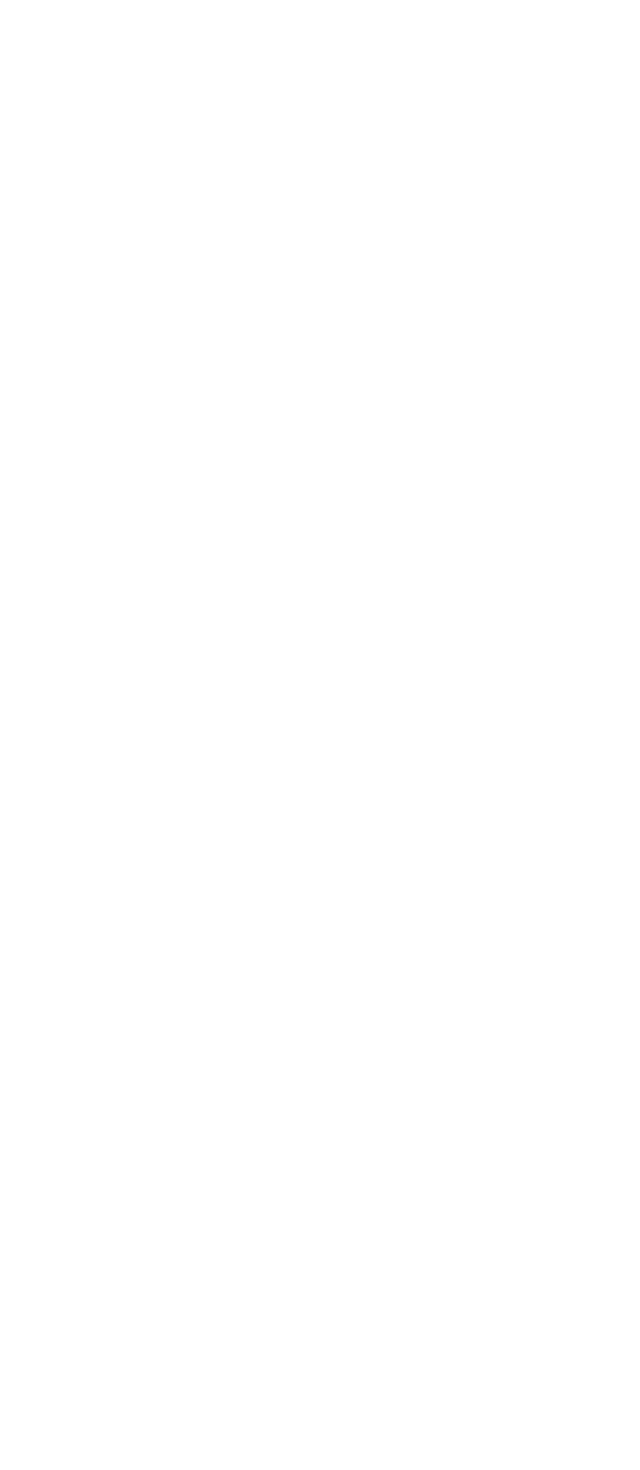
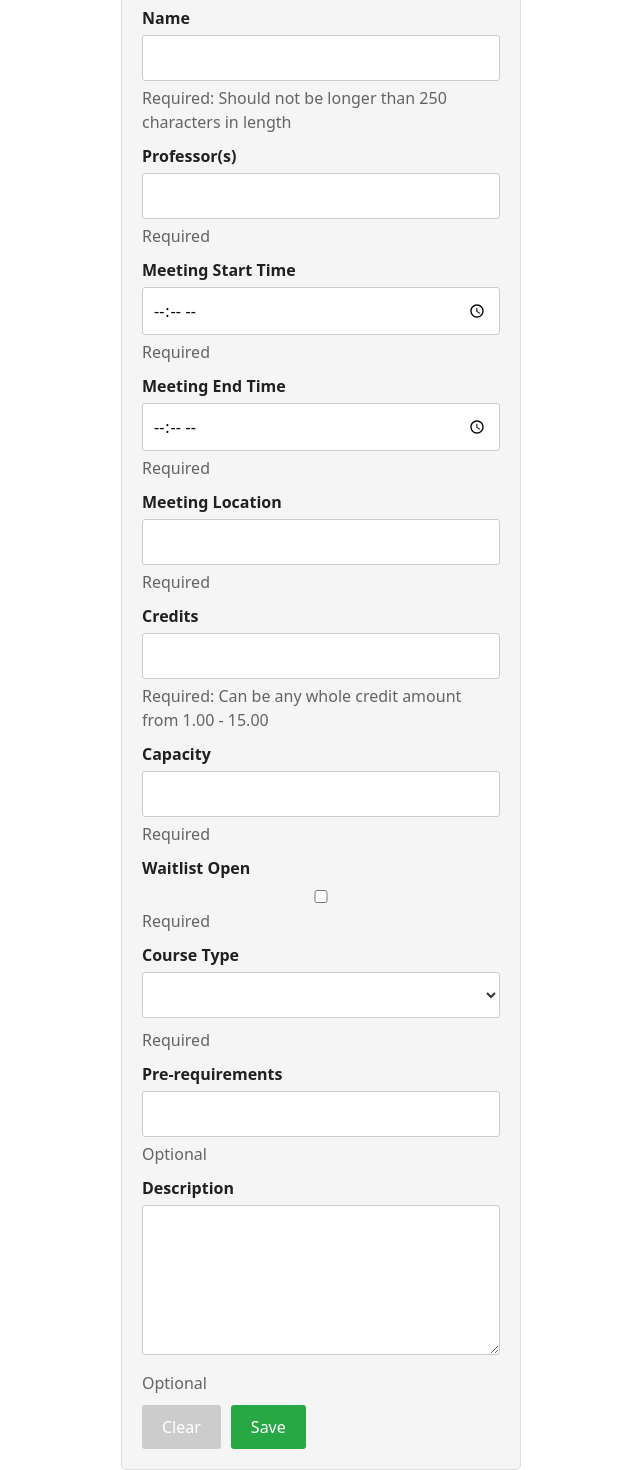
Before and after one commit to JasperCheng10/Course-Registration, a Vue app: page /admin/createcourse in a window 1280 px wide. Shown: the part 497-1967 px from the top of the page, without its empty margins (319-959 px from the left). Before the commit the page ends 800 px from the top, so only its background shows below. Built offline with nearby package versions, Linux system fonts and the light colour scheme.

Commit message:
Created a basic new course page with a basic HTML form setup and CSS

```diff
--- a/src/views/AdminCreateCourseView.vue
+++ b/src/views/AdminCreateCourseView.vue
@@ -2,107 +2,131 @@
   <main class="admincreatecourse">
     <h2>Create Course</h2>
     <p>
-      This page includes a simple todo list application, which showcases the
-      state management and form capabilities of vue.
+      Admin - Create Course Page
     </p>
 
-    <form @submit.prevent="createTodo" class="create-todo">
-      <label for="todo">New Todo</label>
-      <input type="text" id="todo" name="todo" v-model="newTodo" />
+    <form class="create-course">
+      <label for="todo">New Course</label>
+      <label for="department">Department</label>
+      <input type="text" id="department" name="Department" v-model="department" pattern="[A-Z]{4}" required />
+      <p> Required: Should consist of 4 letters A-Z </p>
+      <label for="coursenumber">Course Number</label>
+      <input type="text" id="coursenumber" name="CourseNumber" v-model="coursenumber" pattern="\d{4}" required />
+      <p> Required: Should consist of 4 numbers 0-9 </p>
+      <label for="coursename">Name</label>
+      <input type="text" id="coursename" name="Name" v-model="coursename" maxlength="250" required />
+      <p> Required: Should not be longer than 250 characters in length </p>
+      <label for="professor">Professor(s)</label>
+      <input type="text" id="professor" name="Professor" v-model="professor" required />
+      <p> Required </p>
+      <label for="starttime">Meeting Start Time</label>
+      <input type="time" id="starttime" name="Meeting Start Time" v-model="starttime" required/>
+      <p> Required </p>
+      <label for="endtime">Meeting End Time</label>
+      <input type="time" id="endtime" name="Meeting End Time" v-model="endtime" required />
+      <p> Required </p>
+      <label for="location">Meeting Location</label>
+      <input type="text" id="location" name="Meeting Location" v-model="location" required />
+      <p> Required </p>
+      <label for="credits">Credits</label>
+      <input type="number" id="credits" name="Credits" v-model="credits" min="1.00" max="15.00" step="1.00" required/>
+      <p> Required: Can be any whole credit amount from 1.00 - 15.00 </p>
+      <label for="capacity">Capacity</label>
+      <input type="text" id="capacity" name="Capacity" v-model="capacity" required/>
+      <p> Required </p>
+      <div class="waitlist">
+        <label for="waitlist">Waitlist Open</label>
+        <input type="checkbox" id="waitlist" name="WaitlistOpen" v-model="waitlist" required/>
+        <p> Required </p>
+      </div>
+      <label for="coursetype">Course Type</label>
+      <select id="coursetype" name="Course Type" v-model="coursetype" required>
+        <option value="lecture">Lecture</option>
+        <option value="discussion">Discussion</option>
+        <option value="lab">Lab</option>
+        <option value="seminar">Seminar</option>
+      </select>
+      <p> Required </p>
+      <label for="prereqs">Pre-requirements</label>
+      <input type="text" id="prereqs" name="Pre-requirements" v-model="prereqs" />
+      <p> Optional </p>
+      <label for="description">Description</label>
+      <textarea id="description" name="description" v-model="description" ></textarea>
+      <p> Optional </p>
+      <button type="reset">Clear</button>
       <button type="submit">Save</button>
     </form>
-
-    <ul>
-      <!--
-        v-for requires a unique key for every element so that it can efficiently keep track
-        of each list item. it is possible for the user to type the same todo more than once,
-        so the todo itself isn't necessarily unique. the index on its own is of course unique,
-        it represents each unique place in the array. there are unfortunately edge case issues
-        with using the index alone that we don't need to get into, so we combine the todo and
-        the index into a unique key that will work in all situations
-      -->
-      <li v-for="(todo, index) in todos" :key="todo + index">
-        {{ todo }}
-        <button @click="deleteTodo(index)">Delete</button>
-      </li>
-
-      <!--
-        it is a good user experience practice to provide feedback when in an "emtpy state",
-        in this case, where there are no todos to show yet. this informs the user of
-        the current status of the system (working), and doesn't make them wonder if something
-        has gone wrong
-       -->
-      <li v-if="todos.length === 0">
-        <p>No Todos Yet, go ahead and create one!</p>
-      </li>
-    </ul>
   </main>
 </template>
 
-<script setup>
-import { ref } from "vue";
-
-const newTodo = ref("");
-
-const todos = ref([]);
-
-// function to run when the create todo form is submitted
-function createTodo() {
-  // sanitize the input by removing the whitespace from the beginning and end of newTodo.value
-  const todoToAdd = newTodo.value.trim();
-
-  // if the sanitized input is not an empty string (i.e., an actual todo), add it to the list and reset the form
-  if (todoToAdd !== "") {
-    todos.value.push(todoToAdd);
-    newTodo.value = "";
-  }
+<style>
+.create-course {
+  max-width: 400px;
+  margin: 0 auto;
+  padding: 20px;
+  background-color: #f5f5f5;
+  border: 1px solid #ddd;
+  border-radius: 5px;
 }
 
-// when a todo's delete button is clicked, the index of that todo is passed to this function
-// Array.splice takes an index in the array and a number of items to delete after that
-function deleteTodo(index) {
-  todos.value.splice(index, 1);
-}
-</script>
-
-<style>
-.form {
-  padding: 1rem;
+.create-course select {
+  width: 100%;
+  padding: 10px;
+  margin-bottom: 10px;
+  border: 1px solid #ccc;
+  border-radius: 3px;
+  background-color: white;
+  color: #333;
 }
 
-.form h2 {
-  font-size: 1.5rem;
-  margin-bottom: 2rem;
+.create-course textarea {
+  width: 100%;
+  height: 150px; /* Adjust the height as needed */
+  padding: 10px;
+  margin-bottom: 10px;
+  border: 1px solid #ccc;
+  border-radius: 3px;
 }
 
-.form p {
-  margin-bottom: 1rem;
+.create-course label {
+  display: block;
+  margin-bottom: 5px;
+  font-weight: bold;
 }
 
-/* flex layouts allow us to position elements next to each other that would otherwise have been on top of each other */
-.form ul {
-  display: flex;
-  gap: 1rem;
-  flex-direction: column;
-}
-.form li {
-  display: flex;
-  gap: 0.5rem;
-  align-items: center;
+.create-course p {
+  margin-bottom: 10px;
 }
 
-/* create some space beneath the create todo form */
-.form form {
-  margin-bottom: 1rem;
+.create-course input.invalid {
+  border: 5px solid red;
 }
 
-/* set some default styling to buttons and inputs for borders, heights, and padding */
-.form :is(input, button) {
-  line-height: 2rem;
-  padding-inline: 0.5rem;
-  border-radius: 0.375rem;
-  border: 1px solid #d9d9d9;
-  margin-left: 0.5rem;
-  color: #202020;
+.create-course input {
+  width: 100%;
+  padding: 10px;
+  margin-bottom: 5px;
+  border: 1px solid #ccc;
+  border-radius: 3px;
 }
+
+.create-course button {
+  display: inline-block;
+  padding: 10px 20px;
+  background-color: #007BFF;
+  color: #fff;
+  border: none;
+  border-radius: 3px;
+  cursor: pointer;
+  margin-right: 10px;
+}
+
+.create-course button[type="reset"] {
+  background-color: #ccc;
+}
+
+.create-course button[type="submit"] {
+  background-color: #28a745;
+}
+
 </style>
```
